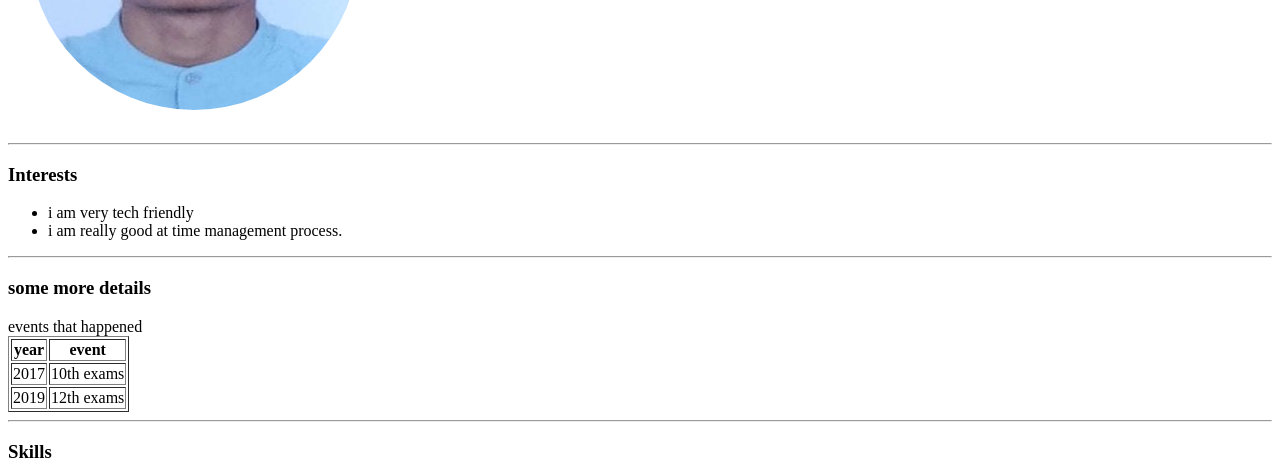
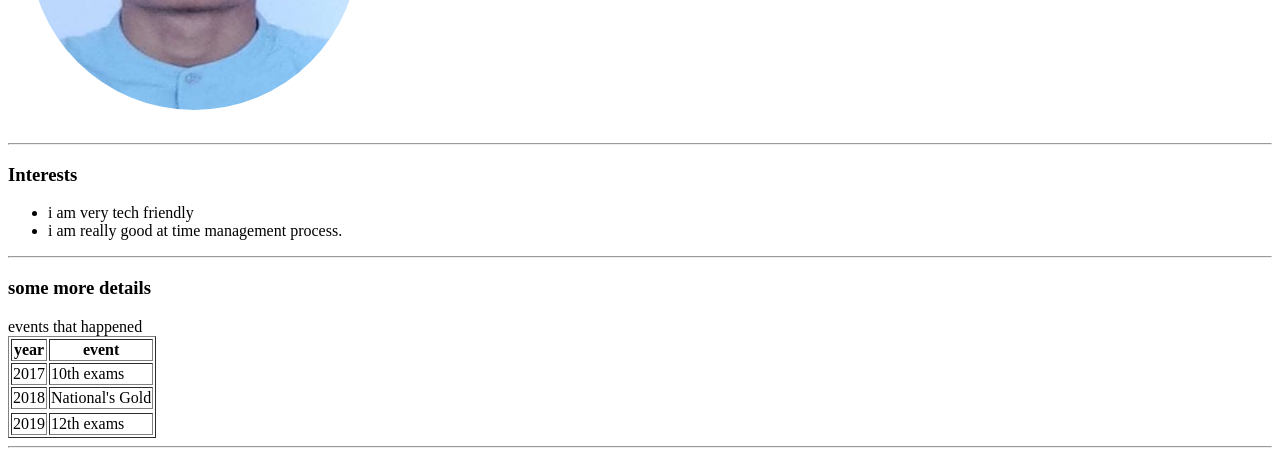
Before and after one commit to nikhilkumar293/1st-website, a plain HTML site: page index.html in a window 1280 px wide. Shown: the part 249-719 px from the top of the page. Drawn offline with Linux system fonts and the light colour scheme.

Commit message:
Update index.html

```diff
--- a/index.html
+++ b/index.html
@@ -45,6 +45,11 @@
         <td>2017</td>
         <td>10th exams</td>
       </tr>
+        <tr>
+        <td>2018</td>
+        <td>National's Gold</td>
+      </tr>
+      <tr>
       <tr>
         <td>2019</td>
         <td>12th exams</td>
```
